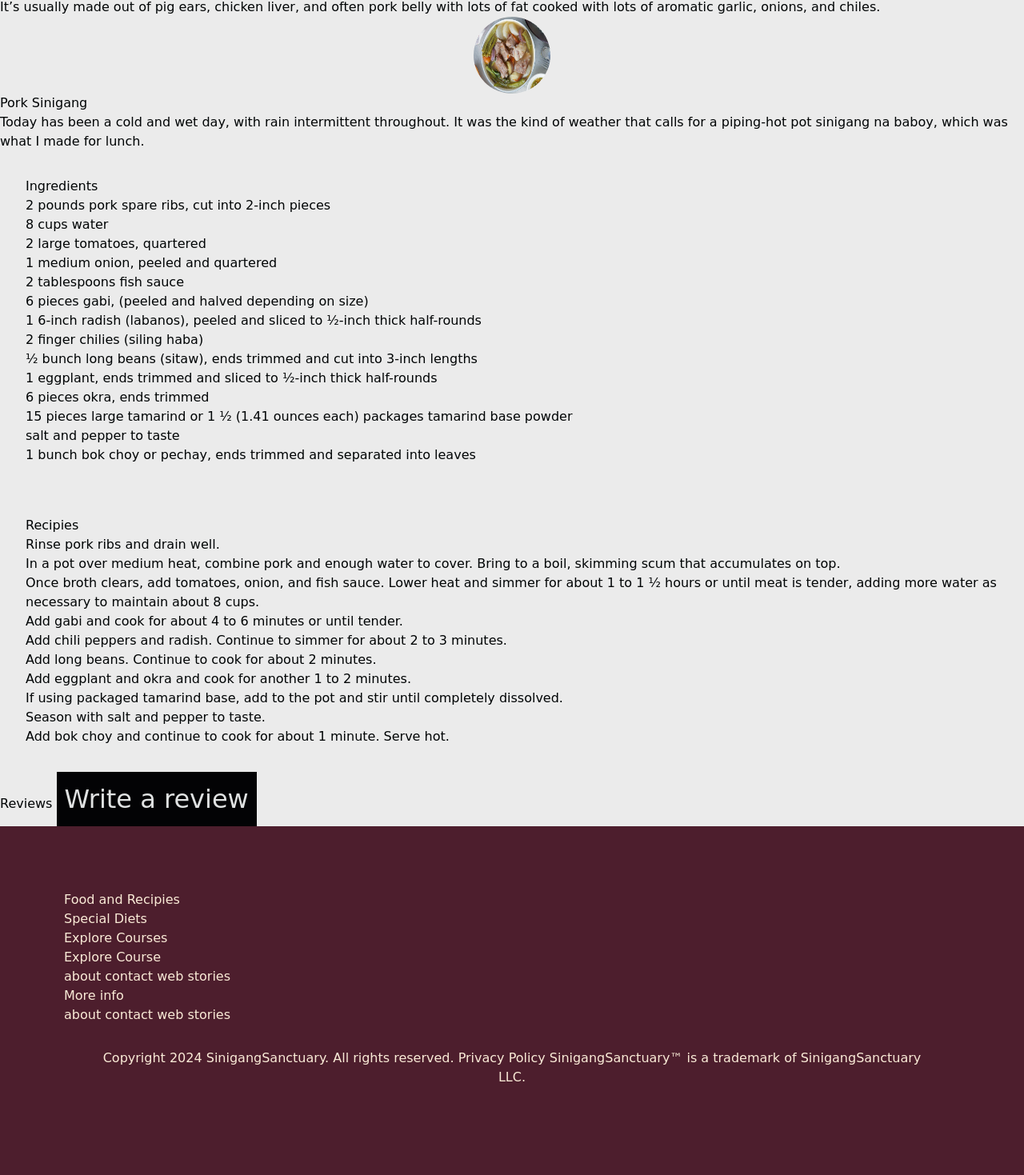
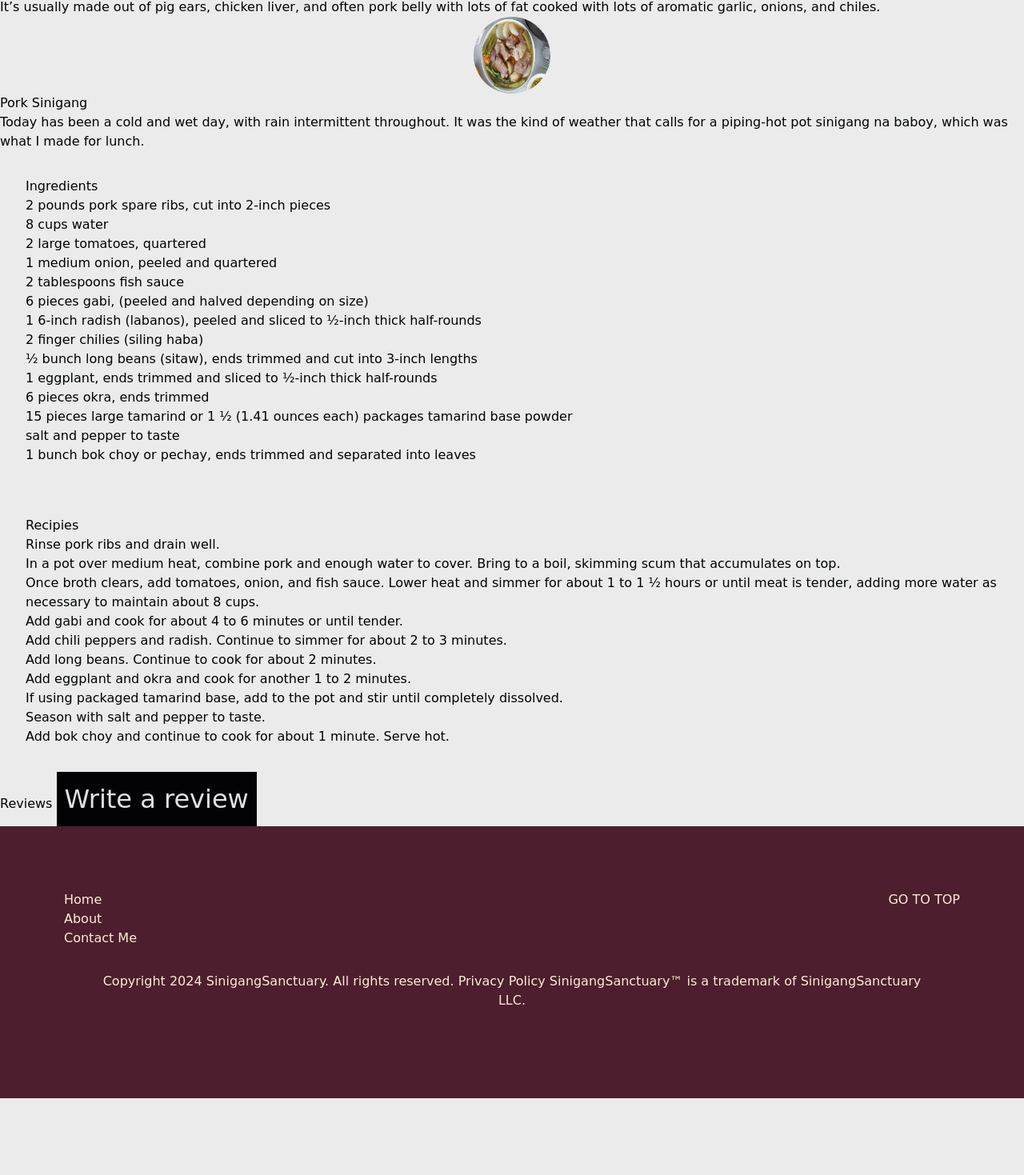
Before and after one commit to Meiroudii/sinigang-sanctuary, a Flask app: page / in a window 1280 px wide. Shown: the part 1392-2861 px from the top of the page at 80% size. After the commit the page ends 2765 px from the top, so only its background shows below. Run offline with Flask 3, Linux system fonts and the light colour scheme; some libraries are stand-ins or nearby versions.

Commit message:
REWORK footer at base.html

```diff
--- a/static/scripts/index.js
+++ b/static/scripts/index.js
@@ -1 +1,8 @@
-console.log('Try');
+const logo = document.querySelector(".logo-text");
+const homeSearchBar = document.getElementById('foodSearchBar');
+
+// TODO: Add home search bar function
+
+function keywordSearch(){
+    logo.innerHTML = "Search Complete";
+}
--- a/static/styles/style.css
+++ b/static/styles/style.css
@@ -1,4 +1,4 @@
-* {
+* {gyutto2
     padding: 0;
     margin: 0;
     box-sizing: border-box;
@@ -27,8 +27,8 @@ body {
 .logo {
     font-family: "Nerko One", cursive, arial, sans-serif;
     min-width: 100vw;
-    background: var(--primary-gradient-color);
     text-align: center;
+    background: linear-gradient(357deg, #ffb8b8, #f0ffd4);
 }
 
 .hover-respond:hover {
@@ -40,6 +40,7 @@ body {
     margin: 10px;
     border: 2px dashed black;
     padding: 10px;
+    text-shadow: 5px;
 }
 
 .sinigang-logo-text {
@@ -102,6 +103,13 @@ body::-webkit-scrollbar {
     font-size: 1rem;
     color: antiquewhite;
     background-color: var(--primary-accent-color);
+    display: flex;
+    flex-wrap: wrap;
+    justify-content: space-between;
+}
+
+.footer-row {
+
 }
 
 .copyright-footer {
--- a/templates/base.html
+++ b/templates/base.html
@@ -19,7 +19,7 @@
 </head>
   <body>
     <!-- Header & Logo -->
-    <header>
+    <header class="nav-group-container">
         <ul class="nav hover-respond">
             <li><a href="/">Home</a></li>
             <li><a href="/about">About</a></li>
@@ -32,23 +32,26 @@
         </div>
         <div class="navlink-wrapper">
             <ul class="nav">
-                <li><a href="">Cooking Techniques</a></li>
-                <li><a href="">Culinary Adventures</a></li>
-                <li><a href="">Recipies</a></li>
-                <li><a href="">Restaurant Reviews</a></li>
-            <div clas="searchbar">
+                <li><a href="#">Cooking Techniques</a></li>
+                <li><a href="#">Culinary Adventures</a></li>
+                <li><a href="#">Recipies</a></li>
+                <li><a href="#">Restaurant Reviews</a></li>
+            <div class="searchbar">
                 <input type="text" name="foodSearchBar" id="foodSearchBar" placeholder="Search">
-                <button>
+                <button onclick="keywordSearch()" type="submit">
                     <i class="fa-solid fa-magnifying-glass"></i>
                 </button>
             </div>
         </div>
     </header>
     <!-- Section -->
-    <section>
-      {% block content %}
-      {% endblock %}
-    </section>
+    <main>
+        <section>
+          {% block content %}
+          {% endblock %}
+        </section>
+    </main>
+    <!-- TODO: Might need to add a food review template-->
     <section>
         <!-- Restaurant reviews here-->
     <div class="foodReview">
@@ -58,23 +61,23 @@
     </section>
     <footer>
         <div class="footer-wrapper">
-            <p>Food and Recipies</p>
-            <p>Special Diets</p>
-            <p>Explore Courses</p>
-            <div>
-                <p>Explore Course</p>
-                <a href="/about">about</a>
-                <a href="/contact">contact</a>
-                <a href="">web stories</a>
+            <div class="footer-row">
+                <ul>
+                    <li href="/">
+                        <a>Home</a>
+                    </li>
+                    <li href="/about">
+                        <a>About</a>
+                    </li>
+                    <li href="/contact">
+                        <a>Contact Me</a>
+                    </li>
+                </ul>
             </div>
-
-            <div>
-                <p>More info</p>
-                <a href="">about</a>
-                <a href="">contact</a>
-                <a href="">web stories</a>
+            <div class="footer-row">
+                <button><a href="/">GO TO TOP</a></button>
             </div>
-
+            <!--TODO: Add Go to top function-->
             <p class="copyright-footer">Copyright 2024 SinigangSanctuary. All rights reserved. Privacy Policy
                 SinigangSanctuary™ is a trademark of SinigangSanctuary LLC.</p>
         </div>
```
